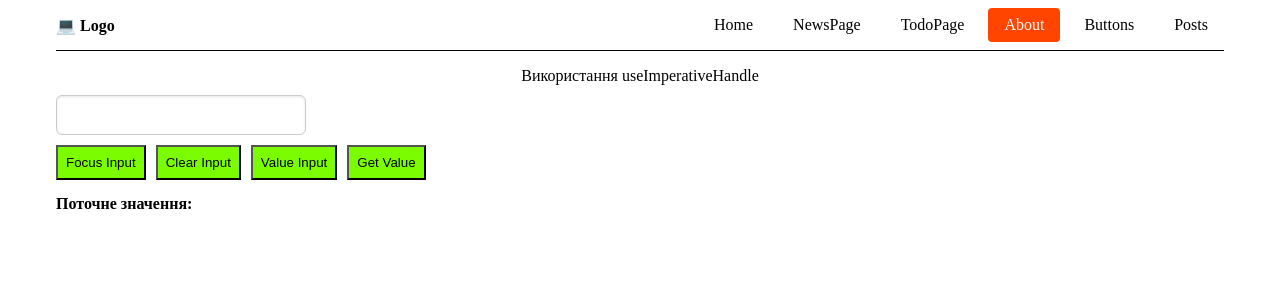
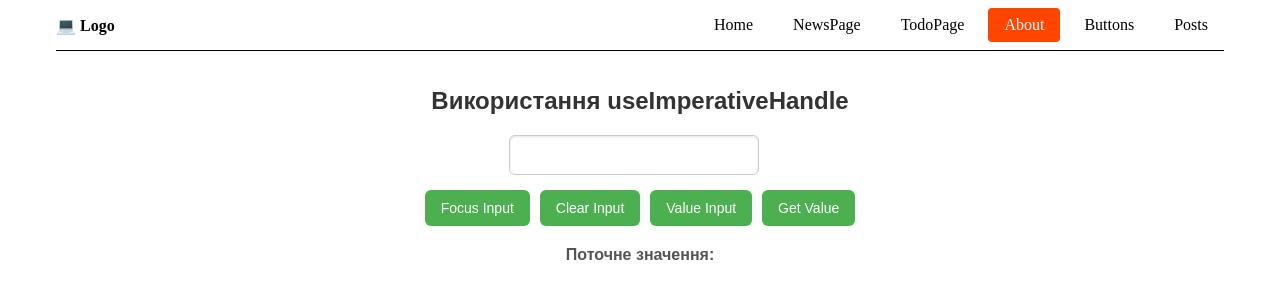
Before and after one commit to PetroMazuryk/react-u-1, a React (Create React App) app: page /react-u-1/about in a window 1280 px wide. Shown: the top 300 px of the page. Built offline with nearby package versions, Linux system fonts and the light colour scheme.

Commit message:
add styles for buttons

```diff
--- a/src/App.tsx
+++ b/src/App.tsx
@@ -4,7 +4,7 @@ import "./styles/App.css";
 import HomePage from "./pages/HomePage";
 import NewsPage from "./pages/NewsPage";
 import ToDoPage from "./pages/ToDoPage";
-import About from "./pages/About";
+import About from "./pages/About/About";
 import Posts from "./pages/Posts";
 import PostIdPage from "./pages/PostIdPage";
 import Buttons from "./pages/Buttons/Buttons";
--- a/src/pages/About.tsx
+++ /dev/null
@@ -1,74 +0,0 @@
-import React, {useRef, useState} from "react";
-import {
-  CustomInput,
-  CustomInputHandle,
-} from "../components/UI/input/CustomInput";
-
-const About = () => {
-  const inputRef = useRef<CustomInputHandle>(null);
-  const [currentValue, setCurrentValue] = useState<string>("");
-
-  const handleFocus = () => {
-    inputRef.current?.focus();
-  };
-
-  const handleClear = () => {
-    inputRef.current?.clear();
-    setCurrentValue("");
-  };
-
-  const handleValue = () => {
-    inputRef.current?.setValue();
-  };
-
-  const handleGetValue = () => {
-    const value = inputRef.current?.getValue() || "";
-    setCurrentValue(value);
-  };
-
-  return (
-    <>
-      <div style={{textAlign: "center", marginBottom: 10}}>
-        Використання useImperativeHandle
-      </div>
-
-      <CustomInput ref={inputRef} />
-
-      <div style={{marginTop: 10}}>
-        <button
-          style={{backgroundColor: "lawngreen", padding: 8, marginRight: 10}}
-          onClick={handleFocus}
-        >
-          Focus Input
-        </button>
-
-        <button
-          style={{backgroundColor: "lawngreen", padding: 8, marginRight: 10}}
-          onClick={handleClear}
-        >
-          Clear Input
-        </button>
-
-        <button
-          style={{backgroundColor: "lawngreen", padding: 8, marginRight: 10}}
-          onClick={handleValue}
-        >
-          Value Input
-        </button>
-
-        <button
-          style={{backgroundColor: "lawngreen", padding: 8}}
-          onClick={handleGetValue}
-        >
-          Get Value
-        </button>
-      </div>
-
-      <div style={{marginTop: 15, fontWeight: "bold"}}>
-        Поточне значення: {currentValue}
-      </div>
-    </>
-  );
-};
-
-export default About;
--- /dev/null
+++ b/src/pages/About/About.module.css
@@ -0,0 +1,47 @@
+.container {
+    display: flex;
+    flex-direction: column;
+    align-items: center;
+    padding: 20px;
+    font-family: Arial, sans-serif;
+}
+
+h2 {
+    margin-bottom: 20px;
+    color: #333;
+}
+
+.buttonGroup {
+    margin-top: 15px;
+    display: flex;
+    flex-wrap: wrap;
+    gap: 10px;
+    justify-content: center;
+}
+
+.button {
+    background-color: #4caf50;
+    color: white;
+    border: none;
+    border-radius: 6px;
+    padding: 10px 16px;
+    cursor: pointer;
+    font-size: 14px;
+    transition: all 0.2s ease-in-out;
+}
+
+.button:hover {
+    background-color: #45a049;
+    transform: translateY(-2px);
+}
+
+.valueDisplay {
+    margin-top: 20px;
+    font-size: 16px;
+    font-weight: bold;
+    color: #555;
+}
+
+.valueDisplay span {
+    color: #4caf50;
+}
--- /dev/null
+++ b/src/pages/About/About.tsx
@@ -0,0 +1,51 @@
+import React, {useRef, useState} from "react";
+import {
+  CustomInput,
+  CustomInputHandle,
+} from "../../components/UI/input/CustomInput";
+import styles from "./About.module.css";
+
+const About = () => {
+  const inputRef = useRef<CustomInputHandle>(null);
+  const [currentValue, setCurrentValue] = useState<string>("");
+
+  const handleFocus = () => inputRef.current?.focus();
+  const handleClear = () => {
+    inputRef.current?.clear();
+    setCurrentValue("");
+  };
+  const handleValue = () => inputRef.current?.setValue();
+  const handleGetValue = () => {
+    const value = inputRef.current?.getValue() || "";
+    setCurrentValue(value);
+  };
+
+  return (
+    <div className={styles.container}>
+      <h2>Використання useImperativeHandle</h2>
+
+      <CustomInput ref={inputRef} />
+
+      <div className={styles.buttonGroup}>
+        <button className={styles.button} onClick={handleFocus}>
+          Focus Input
+        </button>
+        <button className={styles.button} onClick={handleClear}>
+          Clear Input
+        </button>
+        <button className={styles.button} onClick={handleValue}>
+          Value Input
+        </button>
+        <button className={styles.button} onClick={handleGetValue}>
+          Get Value
+        </button>
+      </div>
+
+      <div className={styles.valueDisplay}>
+        Поточне значення: <span>{currentValue}</span>
+      </div>
+    </div>
+  );
+};
+
+export default About;
```
